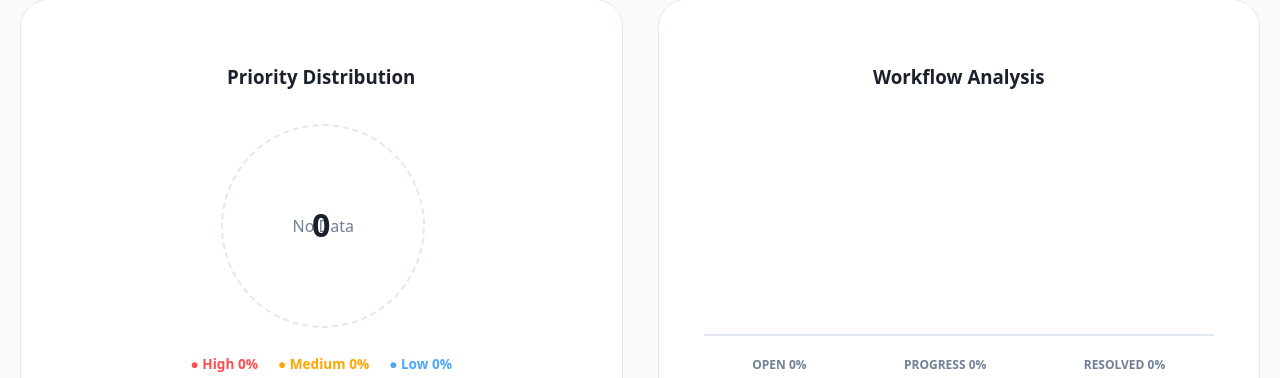
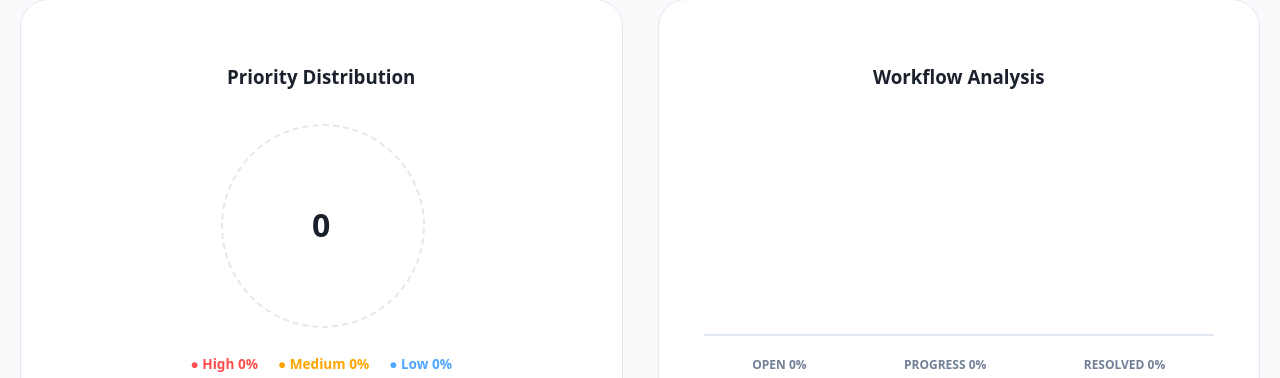
Before and after one commit to Fiorella318/Support-Tickets, a React (Vite) app: page / in a window 1280 px wide. Shown: the part 1051-1429 px from the top of the page. Built offline with nearby package versions, Linux system fonts and the light colour scheme.

Commit message:
fix no data

```diff
--- a/src/App.tsx
+++ b/src/App.tsx
@@ -170,7 +170,7 @@ function App() {
                     {getP('Low') > 0 && <circle cx="18" cy="18" r="16" fill="none" stroke="#4DA6FF" strokeWidth="3.5" strokeDasharray={`${pct(getP('Low'))} 100`} strokeDashoffset={`-${pct(getP('High')) + pct(getP('Medium'))}`} strokeLinecap="round" />}
                   </svg>
                 ) : (
-                  <div style={{ width: '100%', height: '100%', borderRadius: '50%', border: `2px dashed ${theme.border}`, display: 'flex', alignItems: 'center', justifyContent: 'center', color: theme.subtext }}>No Data</div>
+                  <div style={{ width: '100%', height: '100%', borderRadius: '50%', border: `2px dashed ${theme.border}`, display: 'flex', alignItems: 'center', justifyContent: 'center', color: theme.subtext }}></div>
                 )}
                 <div style={{ position: 'absolute', top: '50%', left: '50%', transform: 'translate(-50%, -50%)' }}>
                   <span style={{ fontSize: '2rem', fontWeight: 800 }}>{total}</span>
```
